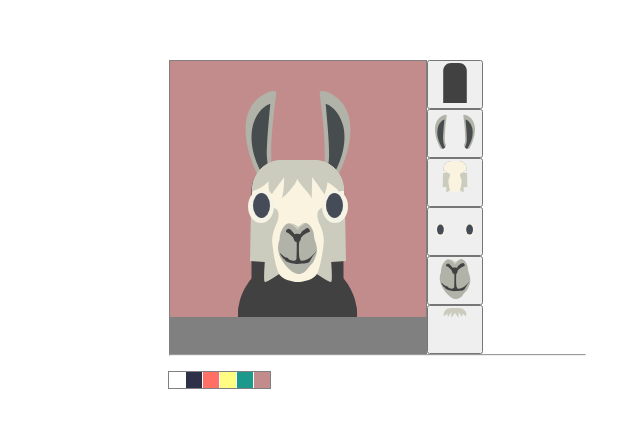
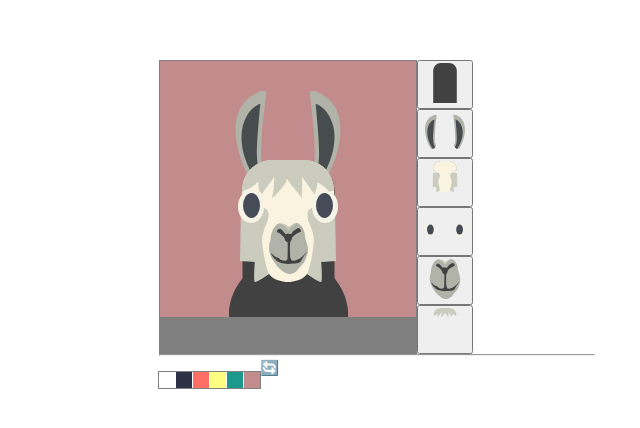
Before and after one commit to FORTYK/avatar, a Vue app: page / in a window 1280 px wide. Shown: the part 208-636 px from the top of the page, without its empty margins (263-903 px from the left). Built offline with nearby package versions, Linux system fonts and the light colour scheme.

Commit message:
Add randomize button

```diff
--- a/src/components/Avatar.vue
+++ b/src/components/Avatar.vue
@@ -21,7 +21,9 @@
     </div>
     <hr>
     <SwatchPicker :swatches="backgroundSwatch" @swatch-picker-event="setBackgroundColor" />
-    <div id="test"></div>
+    <div @click="randomize()">🔄</div>
+    <div id=" test">
+    </div>
   </div>
 </template>
 <script lang="ts" setup>
```
